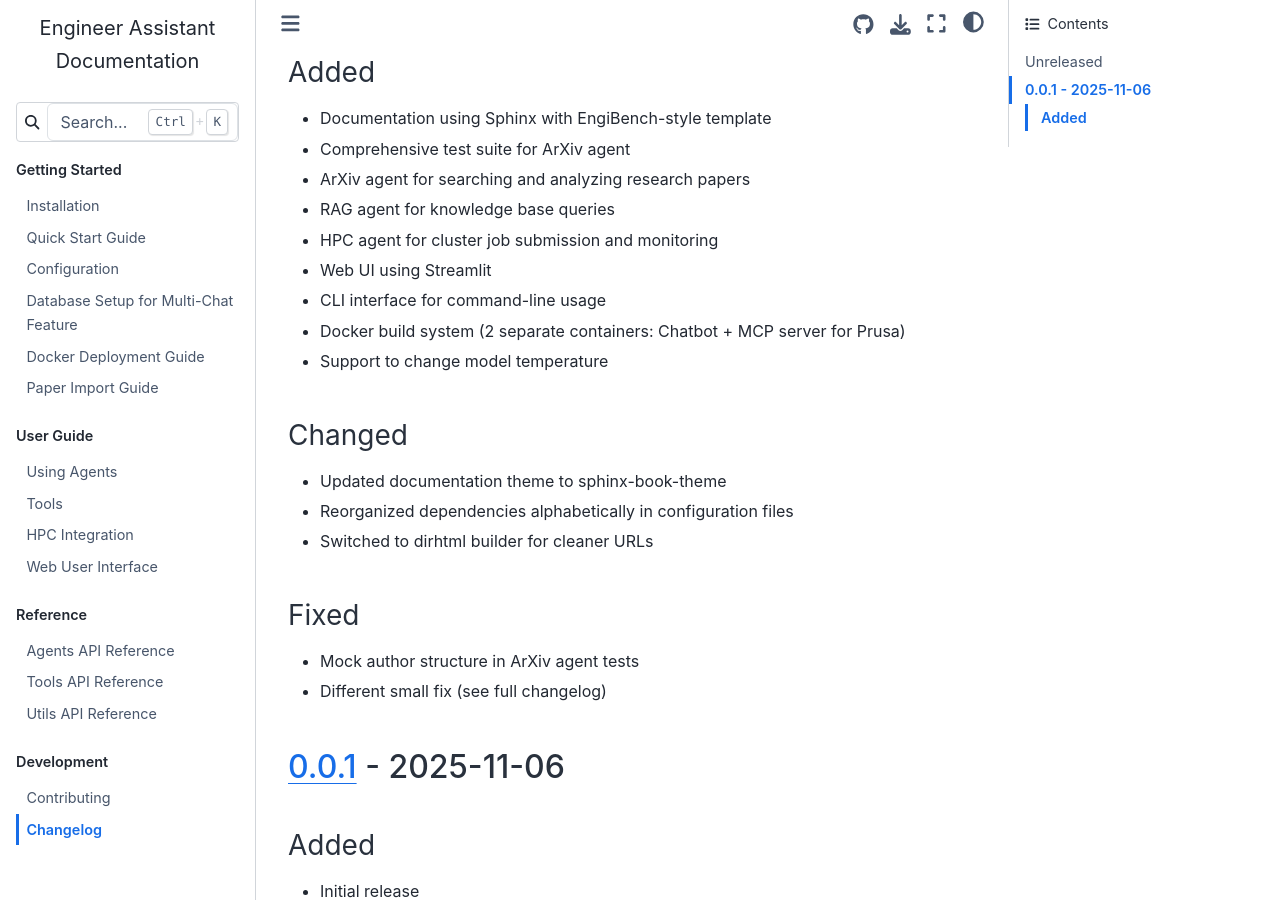
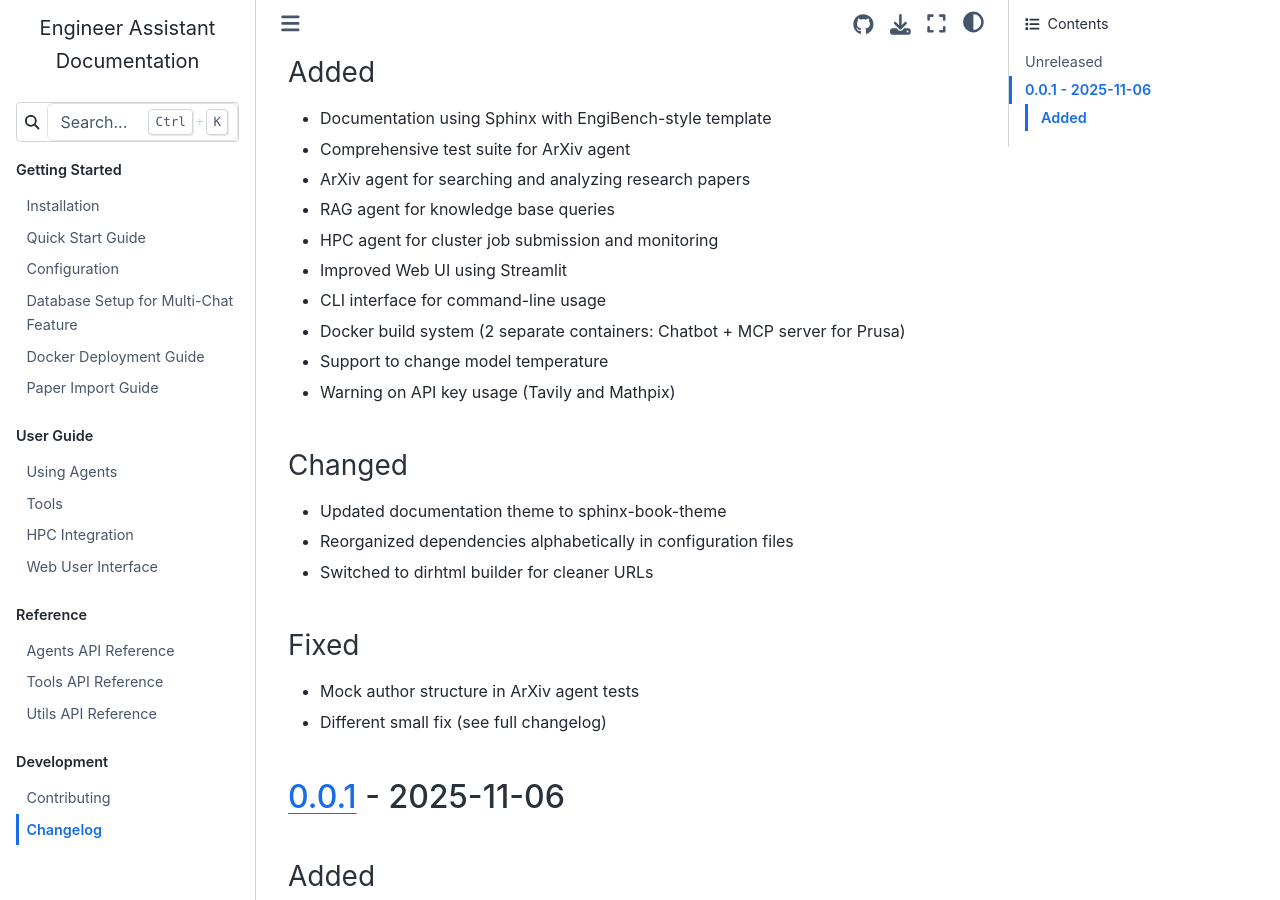
Before and after one commit to gioelemo/EngiAI-Public, a Sphinx documentation site: the page built from docs/source/changelog.md, in a window 1280 px wide and 900 px high, scrolled down 301 px. Built offline with Sphinx 7.4.7 and the Sphinx Book theme 1.1.4, drawn with Linux system fonts in a browser that asks for light colours.

Commit message:
Improved changelog

```diff
--- a/docs/source/changelog.md
+++ b/docs/source/changelog.md
@@ -13,10 +13,11 @@ and this project adheres to [Semantic Versioning](https://semver.org/spec/v2.0.0
 - ArXiv agent for searching and analyzing research papers
 - RAG agent for knowledge base queries
 - HPC agent for cluster job submission and monitoring
-- Web UI using Streamlit
+- Improved Web UI using Streamlit
 - CLI interface for command-line usage
 - Docker build system (2 separate containers: Chatbot + MCP server for Prusa)
 - Support to change model temperature
+- Warning on API key usage (Tavily and Mathpix)
 
 ### Changed
 - Updated documentation theme to sphinx-book-theme
```
